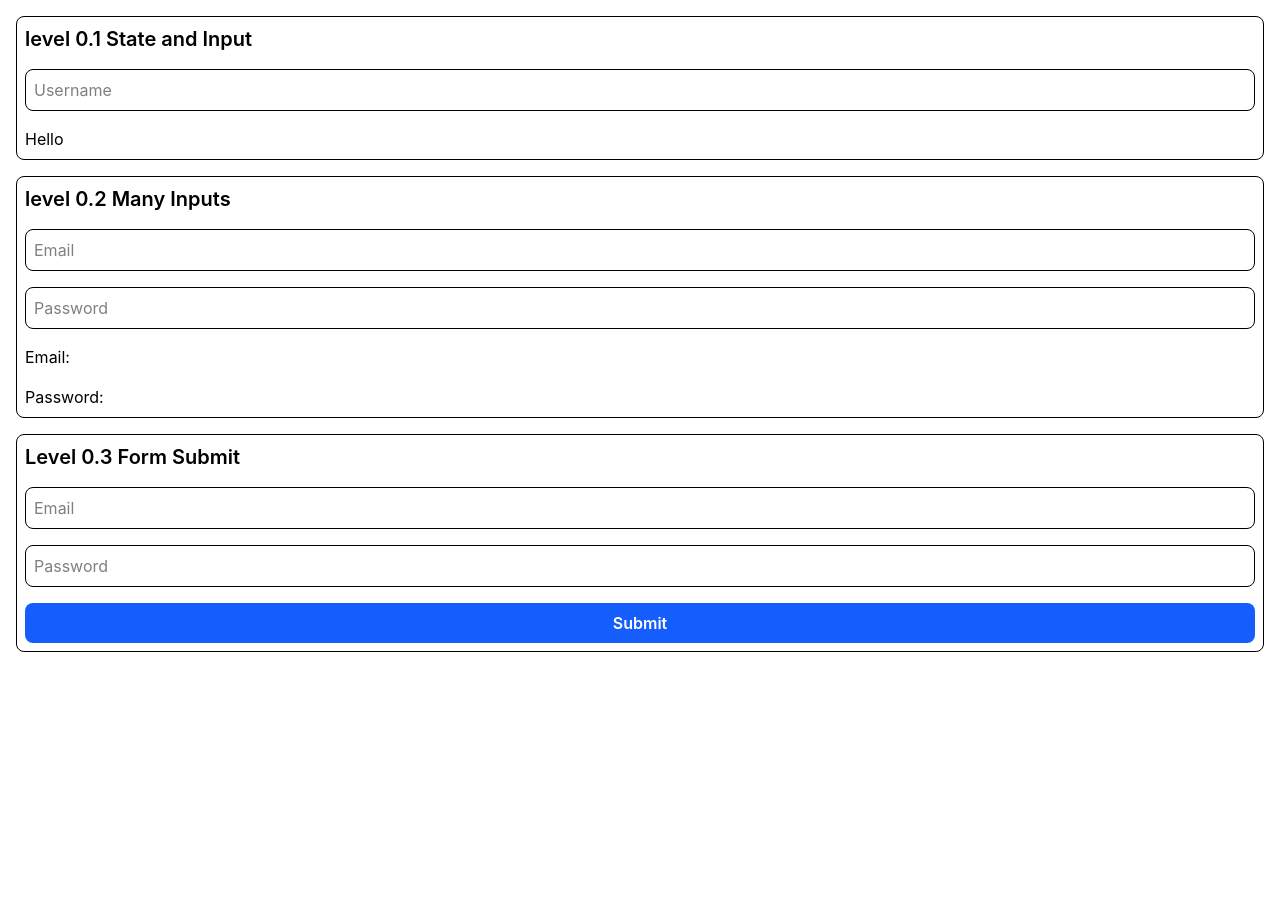
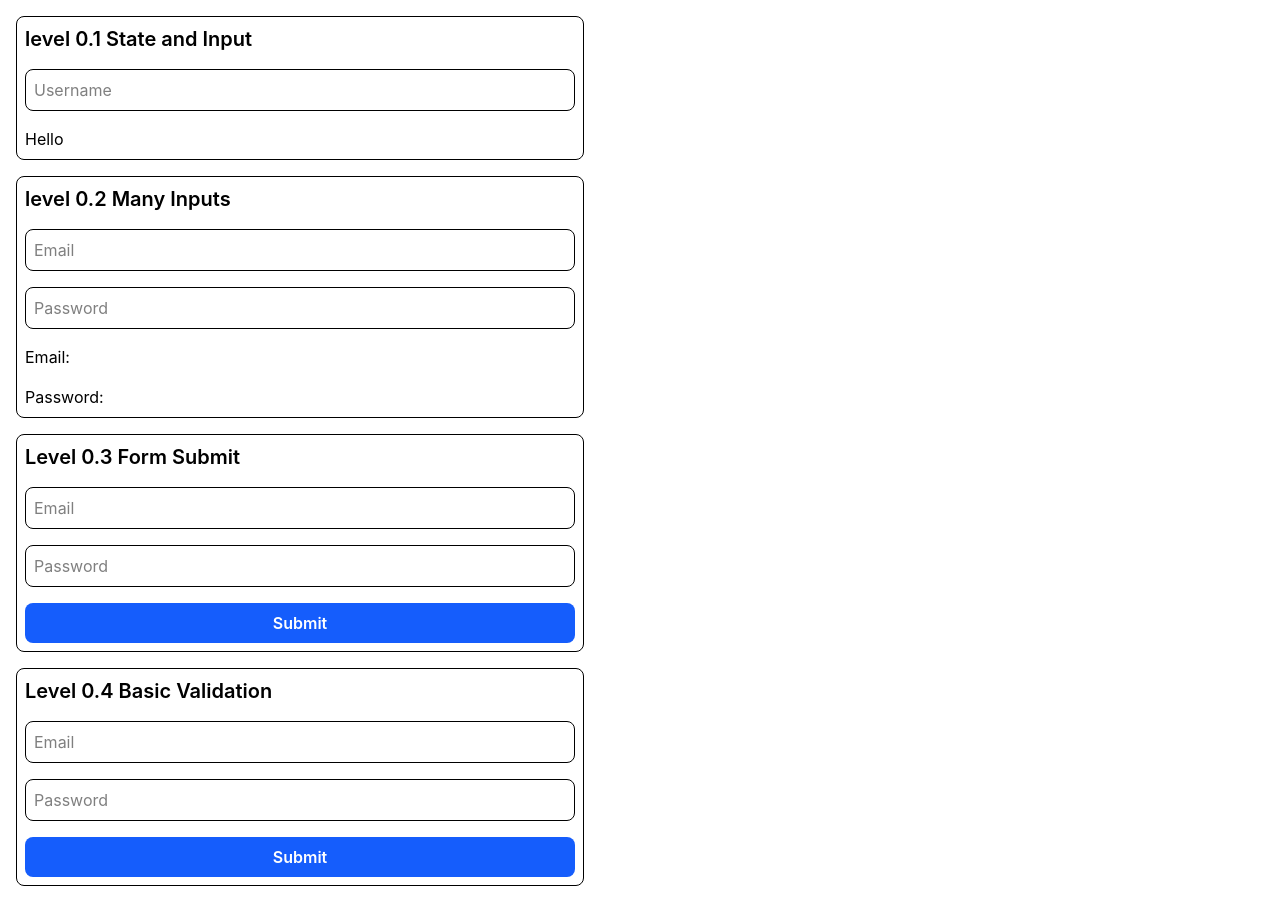
Before and after one commit to Hary300/Practice-React-Hook-Form, a React (Vite) app: page / in a window 1280 px wide. Before the commit the page ends 800 px from the top, so only its background shows below. Built offline with nearby package versions, Linux system fonts and the light colour scheme.

Commit message:
feat: add BasicValidation component with form validation logic and update styles

```diff
--- a/src/App.tsx
+++ b/src/App.tsx
@@ -1,6 +1,7 @@
 import StateAndInput from './components/0.1.StateAndInput';
 import ManyInputs from './components/0.2.ManyInputs';
 import FormSubmit from './components/0.3.FormSubmit';
+import BasicValidation from './components/0.4.BasicValidation';
 
 function App() {
   return (
@@ -8,6 +9,7 @@ function App() {
       <StateAndInput />
       <ManyInputs />
       <FormSubmit />
+      <BasicValidation />
     </div>
   );
 }
--- /dev/null
+++ b/src/components/0.4.BasicValidation.tsx
@@ -0,0 +1,61 @@
+import { useState, type ChangeEvent, type FormEvent } from 'react';
+
+export default function BasicValidation() {
+  const [email, setEmail] = useState('');
+  const [password, setPassword] = useState('');
+  const [emailError, setEmailError] = useState('');
+  const [passwordError, setPasswordError] = useState('');
+
+  function handleEmailChange(e: ChangeEvent<HTMLInputElement>) {
+    setEmail(e.target.value);
+  }
+
+  function handlePasswordChange(e: ChangeEvent<HTMLInputElement>) {
+    setPassword(e.target.value);
+  }
+
+  function handleFormSubmit(e: FormEvent<HTMLFormElement>) {
+    e.preventDefault();
+
+    let hasError = false;
+
+    if (!email.trim()) {
+      hasError = true;
+      setEmailError('Email is required');
+    } else {
+      setEmailError('');
+    }
+
+    if (!password.trim()) {
+      hasError = true;
+      setPasswordError('Password is required');
+    } else {
+      setPasswordError('');
+    }
+
+    if (hasError) return;
+
+    console.log('Login Successfully');
+    console.log({ email, password });
+  }
+  return (
+    <form onSubmit={handleFormSubmit} className='wrapper'>
+      <h2>Level 0.4 Basic Validation</h2>
+      <input
+        type='email'
+        placeholder='Email'
+        value={email}
+        onChange={handleEmailChange}
+      />
+      {emailError && <p className='error-text'>{emailError}</p>}
+      <input
+        type='password'
+        placeholder='Password'
+        value={password}
+        onChange={handlePasswordChange}
+      />
+      {passwordError && <p className='error-text'>{passwordError}</p>}
+      <button type='submit'>Submit</button>
+    </form>
+  );
+}
--- a/src/index.css
+++ b/src/index.css
@@ -5,7 +5,7 @@ h2 {
 }
 
 .container {
-  @apply flex flex-col gap-4 justify-center p-4;
+  @apply flex flex-col gap-4 justify-center p-4 max-w-150;
 }
 
 .wrapper {
@@ -19,3 +19,7 @@ input {
 button {
   @apply p-2 rounded-lg bg-blue-600 text-white font-semibold cursor-pointer;
 }
+
+.error-text {
+  @apply text-red-500 text-sm;
+}
```
